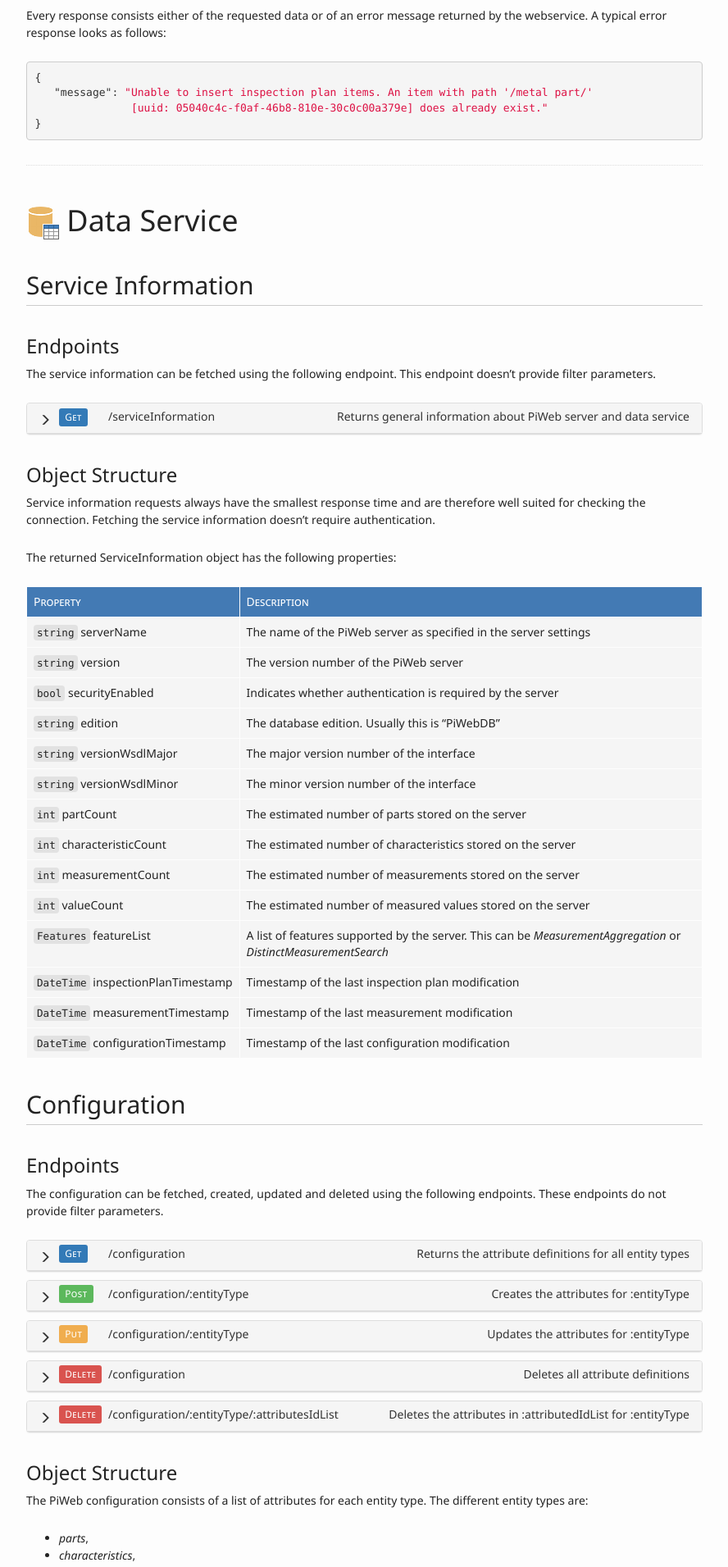
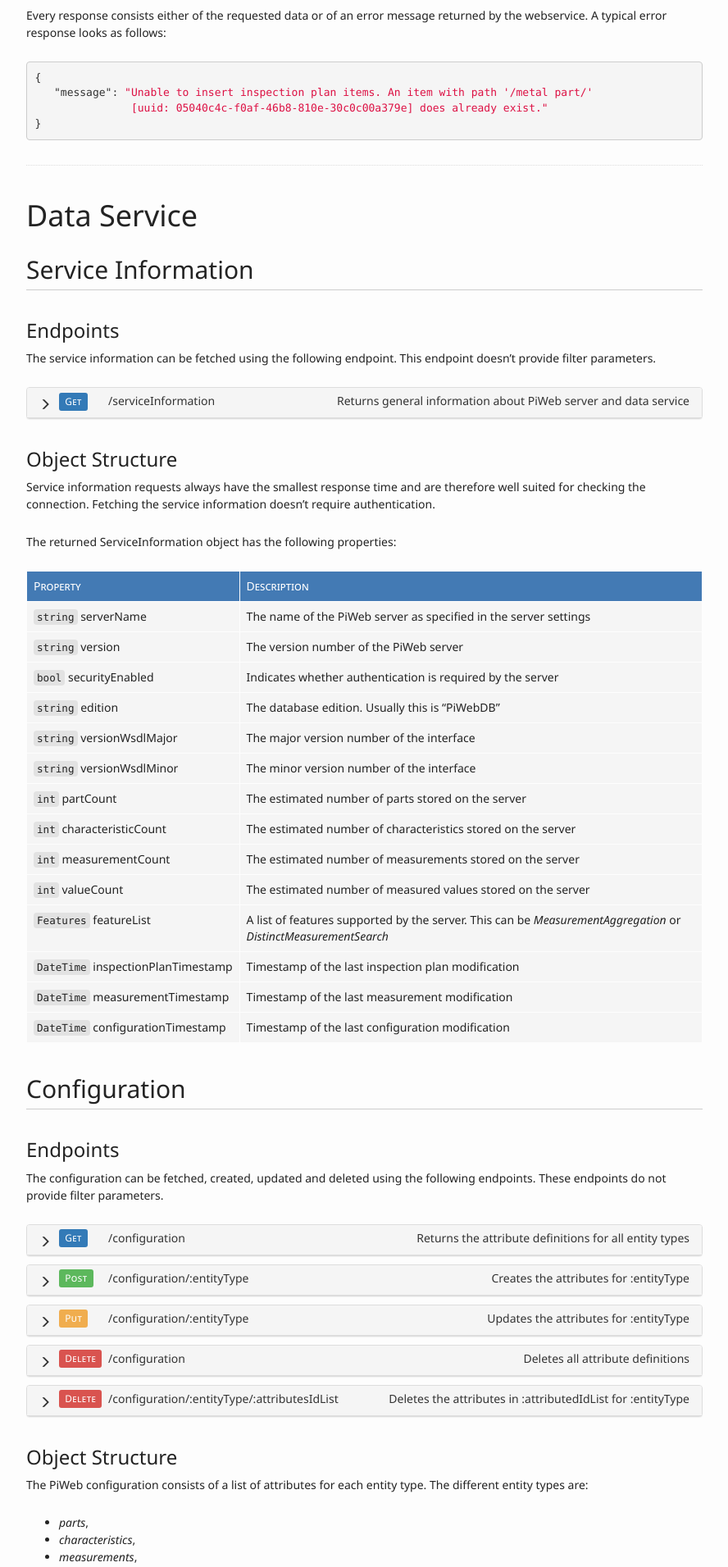
Before and after one commit to ZEISS-PiWeb/PiWeb-Api, a Jekyll site: the page built from _pages/01-restapi.md, in a window 1280 px wide. Shown: the part 1887-3798 px from the top of the page at 82% size, without its empty margins (338-1226 px from the left). Built offline with Jekyll 4.4.1, drawn with Linux system fonts in a browser that asks for light colours.

Commit message:
Update 01-restapi.md

```diff
--- a/_pages/01-restapi.md
+++ b/_pages/01-restapi.md
@@ -64,21 +64,18 @@
         anchor: rs-raw-data-objects
 ---
 
-{% capture caption %} {{page.sections['general'].title}}{% endcapture %}
-<h1 id="{{page.sections['general'].anchor}}">{{caption}}</h1>
+<h1 id="{{page.sections['general'].anchor}}">{{page.sections['general'].title}}</h1>
 
 {% include_relative 011-general.md %}
 
 <p class="dottedline" />
 
-{% capture caption %} {{page.sections['dataservice'].title}}{% endcapture %}
-<h1 id="{{page.sections['dataservice'].anchor}}">{{site.images['dataservice40']  | append: caption | markdownify}}</h1>
+<h1 id="{{page.sections['dataservice'].anchor}}">{{page.sections['dataservice'].title}}</h1>
 
 {% include_relative 012-dataservice.md %}
 
 <p class="dottedline" />
 
-{% capture caption %} {{page.sections['rawdataservice'].title}}{% endcapture %}
-<h1 id="{{page.sections['rawdataservice'].anchor}}">{{site.images['rawdataservice40']  | append: caption | markdownify}}</h1>
+<h1 id="{{page.sections['rawdataservice'].anchor}}">{{page.sections['rawdataservice'].title}}</h1>
 
 {% include_relative 013-rawdataservice.md %}
```
